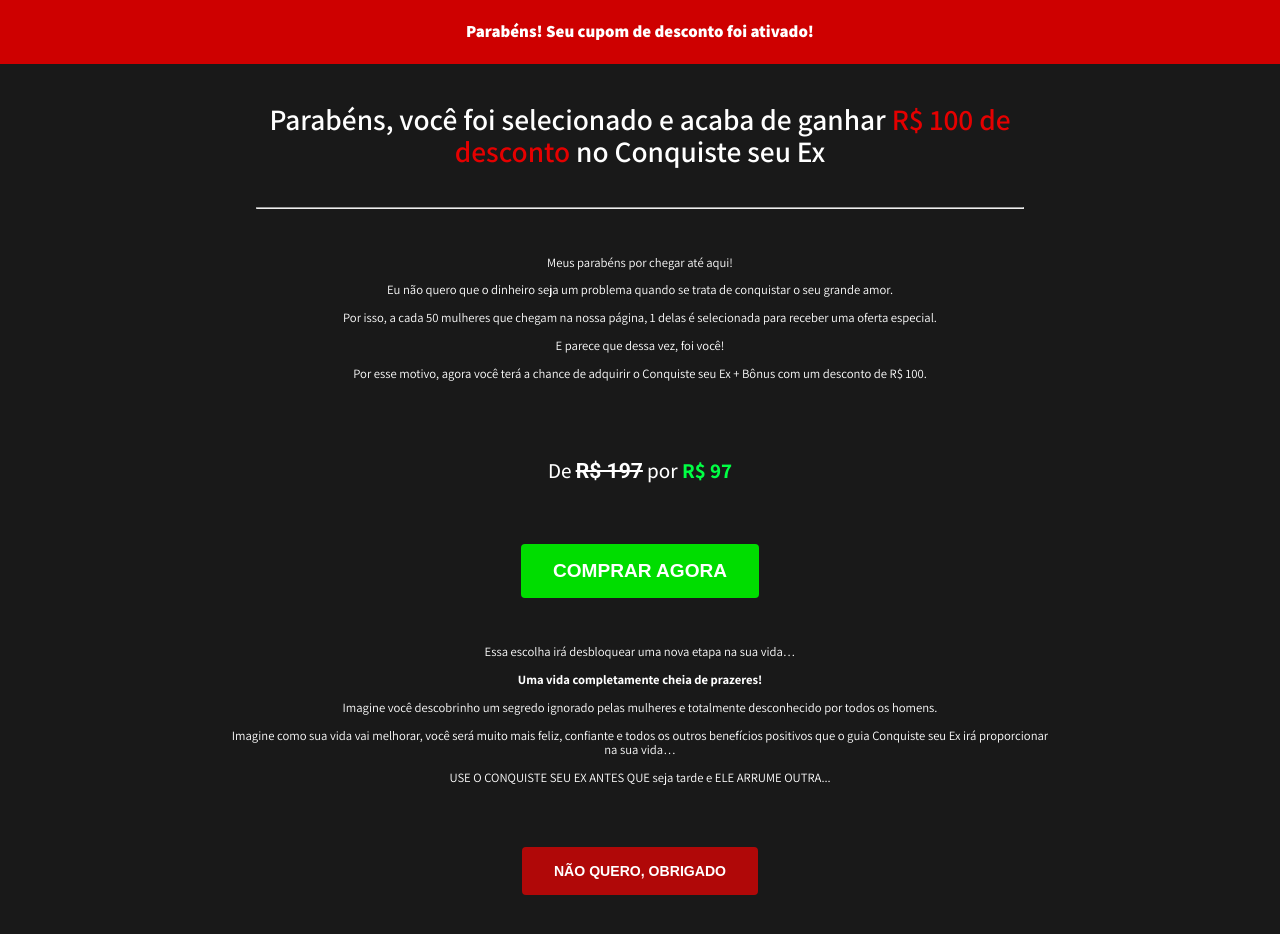
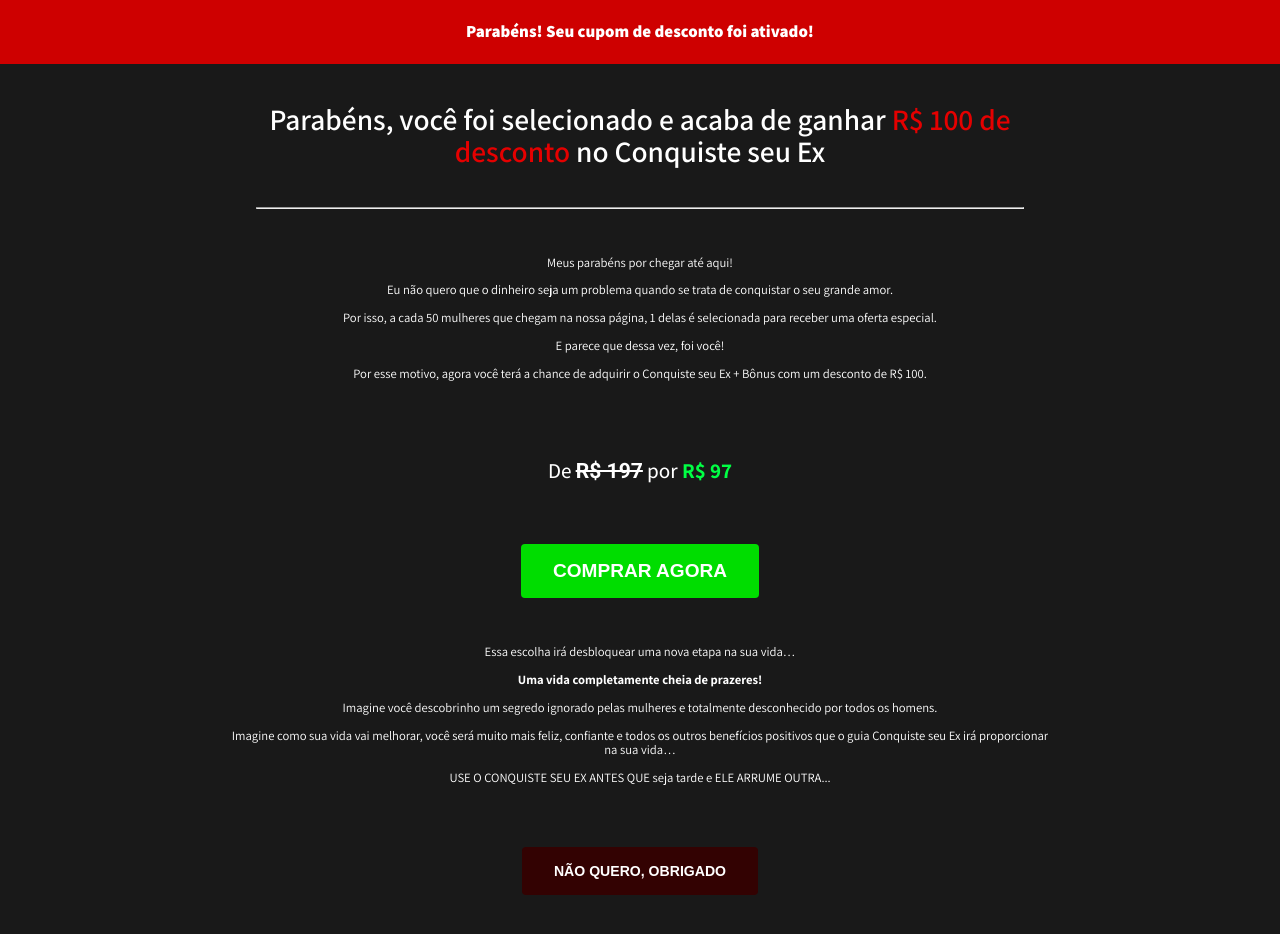
Before and after one commit to u1trasecreto/mdr, a plain HTML site: page index.html in a window 1280 px wide. Drawn offline with Linux system fonts and the light colour scheme; a script that the page names is missing.

Commit message:
Update index.html

```diff
--- a/index.html
+++ b/index.html
@@ -453,7 +453,7 @@ text-align: center;
 <button type="button"  class="ticto-refuse-button" > NÃO QUERO, OBRIGADO</button>
 <style>
 .ticto-refuse-button
-{background: #b00808;
+{background: #330202;
 border-radius: 4px;
 border: none;
 color: #ffffff;
```
